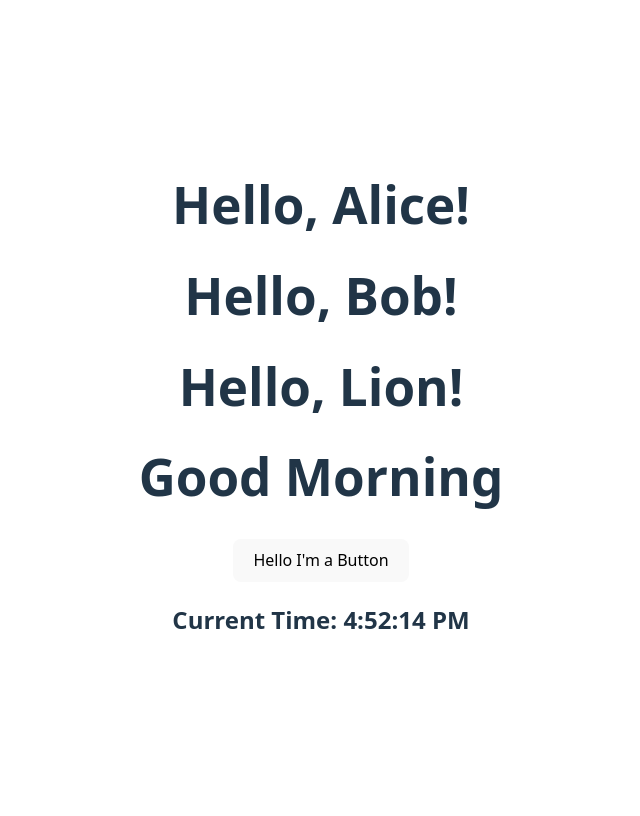
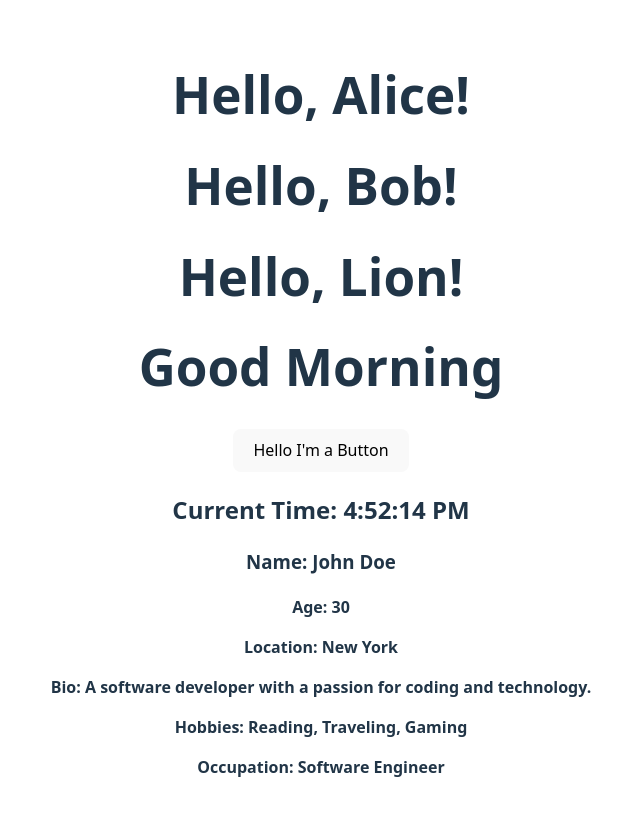
Before and after one commit to NayamulNirob/React_Related, a React (Vite) app in the folder vite-react/: page / in a window 1280 px wide. Shown: the top 816 px of the page, without its empty margins (319-959 px from the left). Built offline with nearby package versions, Linux system fonts and the light colour scheme.

Commit message:
Add ProfileCard component and integrate into App
Introduced a new ProfileCard component to display user profile information and added it to the App component with sample data.

```diff
--- a/vite-react/src/App.jsx
+++ b/vite-react/src/App.jsx
@@ -1,6 +1,7 @@
 import "./App.css";
 import Greeting from "./components/Greetings";
 import MyButton from "./components/MyButton";
+import ProfileCard from "./components/ProfileCard";
 import Showalert from "./components/ShowAlart";
 import WelcomeMessage from "./components/WelcomeMessage";
 
@@ -20,6 +21,15 @@ function App() {
       <Showalert condition={istrue} message="Good Morning! Have a great day!"/>
       <Showalert condition={!istrue} message="Good Evening! Hope you had a nice day!"/>
       <h2>Current Time: {now.toLocaleTimeString()}</h2>
+
+      <ProfileCard
+      name="John Doe"
+      age={30}
+      location="New York"
+      bio="A software developer with a passion for coding and technology."
+      hobbies={["Reading", "Traveling", "Gaming"]}
+      occupation="Software Engineer"
+      />
     </div>
   );
 }
--- /dev/null
+++ b/vite-react/src/components/ProfileCard.jsx
@@ -0,0 +1,16 @@
+function ProfileCard(props){
+
+    return(
+    <div className="profile-card">
+        <h3>Name: {props.name}</h3>
+        <p><b>Age: {props.age}</b></p>
+        <p><b>Location: {props.location}</b></p>
+        <p><b>Bio: {props.bio}</b></p>
+        <p><b>Hobbies: {props.hobbies.join(', ')}</b></p>
+        <p><b>Occupation: {props.occupation}</b></p>
+    </div>
+
+    );
+}
+
+export default ProfileCard;
```
